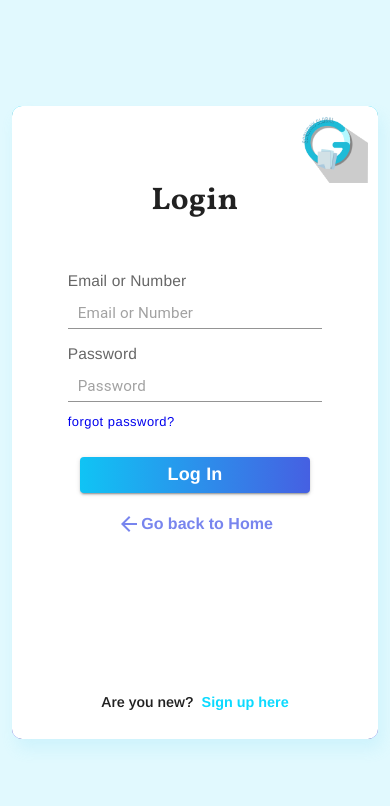
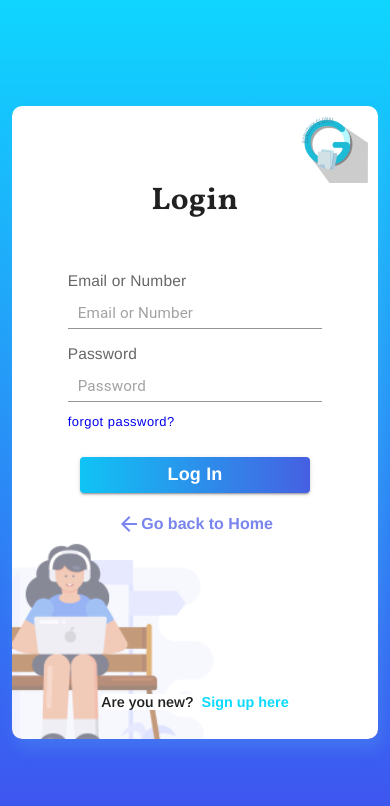
Before and after one commit to pushpak1308/Scrunity_Global, a React (Create React App) app in the folder scrutinyglobal/: page /login in a window 390 px wide. Shown: the top 806 px of the page. Built offline with nearby package versions, Linux system fonts and the light colour scheme.

Commit message:
login mobile

```diff
--- a/scrutinyglobal/src/Screens/Auth/AuthPage.js
+++ b/scrutinyglobal/src/Screens/Auth/AuthPage.js
@@ -28,7 +28,7 @@ const AuthPage = ({
   const isMobile = useMediaQuery(theme.breakpoints.down("sm"));
 
   return (
-    <Grid className="main-container">
+    <Grid className={isMobile ? "main-container-mobile" : "main-container"}>
       <Grid item container className="container" md={9}>
         {!isMobile && (
           <Grid
@@ -77,7 +77,7 @@ const AuthPage = ({
               </Typography>
             </CardContent>
             <CardMedia component="img" image={logo} className="logo-image" />
-            <CardContent sx={{ mx: isMobile ? 5 : 13 }} className="card-form">
+            <CardContent sx={{ mx: isMobile ? 5 : 12 }} className="card-form">
               {form}
             </CardContent>
             <Grid container className="flex-and-center" sx={{ mb: 1 }}>
--- a/scrutinyglobal/src/Screens/Auth/Style.css
+++ b/scrutinyglobal/src/Screens/Auth/Style.css
@@ -4,6 +4,16 @@
   align-items: center;
   height: 100vh;
   background-color: #e1f9fe;
+  box-shadow: 4px 10px 14.5px 0px #6fdbf529;
+  padding: 3% !important;
+}
+
+.main-container-mobile {
+  display: flex;
+  justify-content: center;
+  align-items: center;
+  height: 100vh;
+  background: linear-gradient(180deg, #0fd6ff 0%, #4050ef 100%);
   box-shadow: 4px 10px 14.5px 0px #6fdbf529;
   padding: 3% !important;
 }
@@ -115,6 +125,10 @@
   display: flex;
   flex-direction: column;
   justify-content: space-between;
+  background-image: url("../../Images/AuthImages/auth-faded.png");
+  background-position: left bottom;
+  background-repeat: no-repeat;
+  background-size: 55%;
 }
 
 .card-form {
```
Also changed, not shown: scrutinyglobal/src/Images/AuthImages/auth-faded.png (added).
